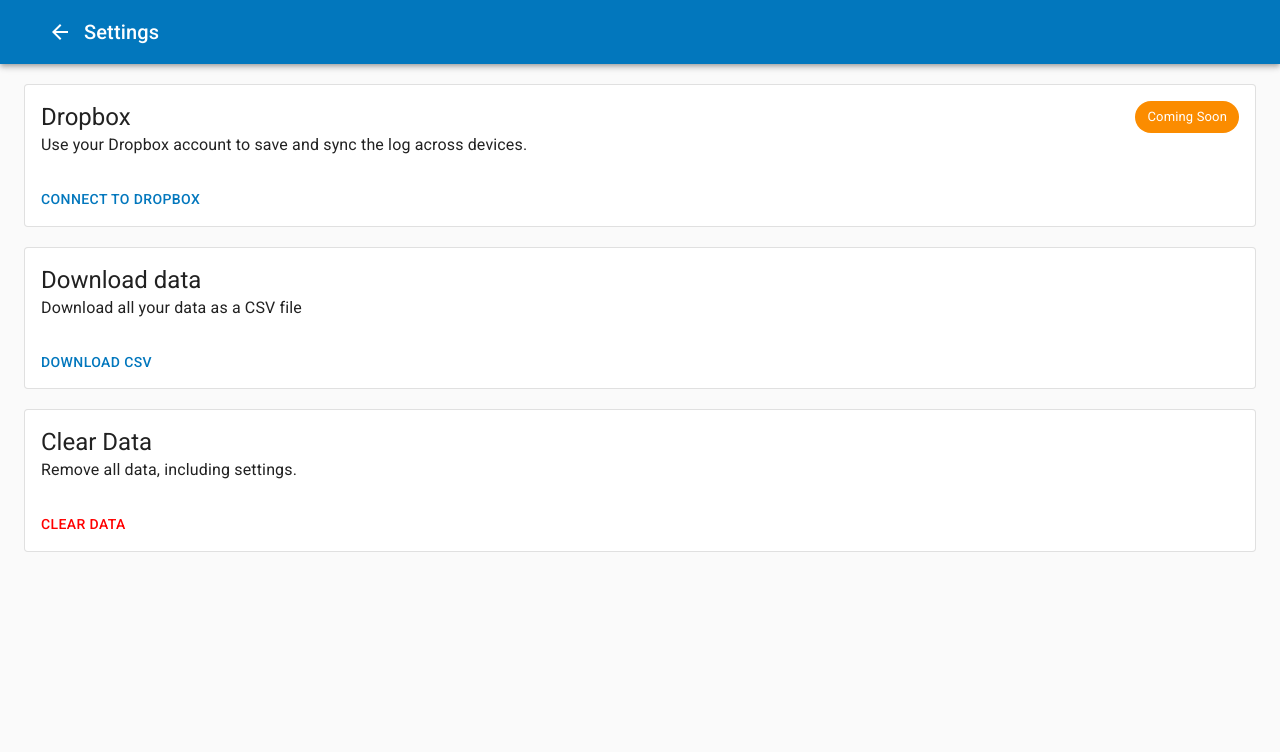
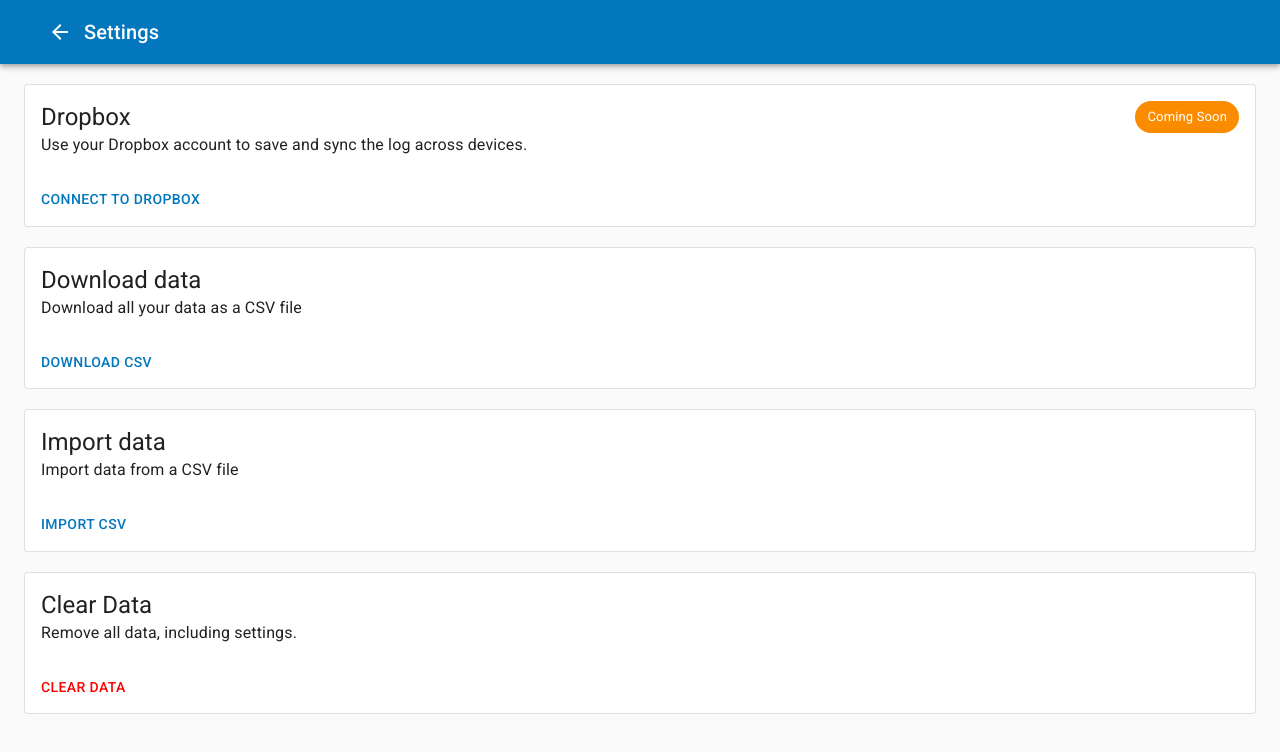
Before and after one commit to drola/weight-logger-pwa, a React (Create React App) app: page /settings in a window 1280 px wide. Shown: the top 752 px of the page. Built offline with nearby package versions, Linux system fonts and the light colour scheme.

Commit message:
feat: Import data from a CSV

```diff
--- a/package.json
+++ b/package.json
@@ -26,7 +26,7 @@
     "react-redux": "^7.2.4",
     "react-router-dom": "^5.2.0",
     "redux": "^4.1.0",
-    "typescript": "^4.3.2",
+    "typescript": "^4.4",
     "use-resize-observer": "^7.0.0"
   },
   "scripts": {
--- a/src/screens/SettingsScreen.tsx
+++ b/src/screens/SettingsScreen.tsx
@@ -14,7 +14,7 @@ import { makeStyles } from "@material-ui/core/styles";
 import Toolbar from "@material-ui/core/Toolbar";
 import Typography from "@material-ui/core/Typography";
 import ArrowBackIcon from "@material-ui/icons/ArrowBack";
-import React, { useState } from "react";
+import React, { useRef, useState } from "react";
 import { useDispatch, useSelector } from "react-redux";
 import { Link, Redirect } from "react-router-dom";
 /*import {
@@ -22,13 +22,18 @@ import { Link, Redirect } from "react-router-dom";
   tryReceiveDropboxToken,
   tryToParseCodeFromUrl,
 } from "../oauth";*/
-import { clearDataAction as clearWeightLogRecordsDataAction, selectWeightLogRecords } from "../state/weightLogRecords";
+import {
+  clearDataAction as clearWeightLogRecordsDataAction,
+  importDataAction,
+  selectWeightLogRecords,
+} from "../state/weightLogRecords";
 import { clearDataAction as clearStorageConnectionsDataAction } from "../state/storageConnections";
 
 import Screen from "./Screen";
 import { useSnackbar } from "notistack";
 import FileSaver from "file-saver";
 import { serializeWeightLog } from "../weightLogDataFormat/serializer";
+import { parseWeightLog } from "../weightLogDataFormat/parser";
 
 const useStyles = makeStyles({
   redButton: {
@@ -53,16 +58,20 @@ export default function SettingsScreen() {
     // );
   };
 
-  const weightLogRecords = useSelector(selectWeightLogRecords)
+  const weightLogRecords = useSelector(selectWeightLogRecords);
 
   const handleDownloadDataAsCSV = () => {
-    const blob = new Blob([serializeWeightLog(weightLogRecords.map(slot => slot.record))], {
-      type: "text/csv;charset=utf-8",
-    });
+    const blob = new Blob(
+      [serializeWeightLog(weightLogRecords.map((slot) => slot.record))],
+      {
+        type: "text/csv;charset=utf-8",
+      }
+    );
     FileSaver.saveAs(blob, "weight_log.csv");
   };
 
   const [clearedData, setClearedData] = useState(false);
+  const [importedData, setImportedData] = useState(false);
   const [clearDataConfirmationDialogOpen, setClearDataConfirmationDialogOpen] =
     useState(false);
   const handleClearDataConfirmationDialogClose = () => {
@@ -81,7 +90,36 @@ export default function SettingsScreen() {
 
   const classes = useStyles();
 
-  if (clearedData) {
+  const importCSVInputFile = useRef<HTMLInputElement>(null);
+  const handleImportCSVClicked = () => {
+    if (!importCSVInputFile.current) {
+      return;
+    }
+    importCSVInputFile.current.click();
+  };
+  const handleImportCSVFileInputChange = () => {
+    if (!importCSVInputFile.current || !importCSVInputFile.current.files) {
+      return;
+    }
+    for (const file of importCSVInputFile.current.files) {
+      file.text().then((text) => {
+        const records = parseWeightLog(text);
+        if (records.length) {
+          dispatch(importDataAction({ records }));
+          enqueueSnackbar(`Imported ${records.length} log entries`, {
+            variant: "success",
+          });
+          setImportedData(true);
+        } else {
+          enqueueSnackbar(`No records found in given file`, {
+            variant: "warning",
+          });
+        }
+      });
+    }
+  };
+
+  if (clearedData || importedData) {
     return <Redirect to="/" />;
   }
 
@@ -184,6 +222,32 @@ export default function SettingsScreen() {
           <Card variant="outlined">
             <CardContent>
               <Typography variant="h5" component="h2">
+                Import data
+              </Typography>
+              <Typography variant="body1" component="p">
+                Import data from a CSV file
+              </Typography>
+            </CardContent>
+            <CardActions>
+              <Button
+                aria-label="Import data from a CSV file"
+                color="primary"
+                onClick={handleImportCSVClicked}
+              >
+                Import CSV
+              </Button>
+              <input
+                type="file"
+                style={{ display: "none" }}
+                ref={importCSVInputFile}
+                onChange={handleImportCSVFileInputChange}
+              />
+            </CardActions>
+          </Card>
+          <br />
+          <Card variant="outlined">
+            <CardContent>
+              <Typography variant="h5" component="h2">
                 Clear Data
               </Typography>
               <Typography variant="body1" component="p">
--- a/src/state/weightLogRecords.ts
+++ b/src/state/weightLogRecords.ts
@@ -77,9 +77,18 @@ const weightLogRecords = createSlice({
       state[idx].record = action.payload.updated;
       sortWeightLogRecords(state);
     },
-    clearData: (state: WeightLogRecordSlot[], action: {payload: {}}) => {
+    clearData: (state: WeightLogRecordSlot[], action: { payload: {} }) => {
       return [];
-    }
+    },
+    importData: (
+      state: WeightLogRecordSlot[],
+      action: { payload: { records: WeightLogRecord[] } }
+    ) => {
+      return action.payload.records.reduce(
+        (state, wr) => [...state, wrapWeightLogRecord(wr, state)],
+        [] as WeightLogRecordSlot[]
+      );
+    },
   },
 });
 
@@ -97,5 +106,6 @@ export const appendAction = weightLogRecords.actions.append;
 export const deleteAction = weightLogRecords.actions.delete;
 export const updateAction = weightLogRecords.actions.update;
 export const clearDataAction = weightLogRecords.actions.clearData;
+export const importDataAction = weightLogRecords.actions.importData;
 
 export default weightLogRecords.reducer;
--- a/tsconfig.json
+++ b/tsconfig.json
@@ -1,6 +1,6 @@
 {
   "compilerOptions": {
-    "target": "es5",
+    "target": "es6",
     "lib": [
       "dom",
       "dom.iterable",
```
Also changed, not shown: 2 other files (tests, documents, lock files or other folders).
